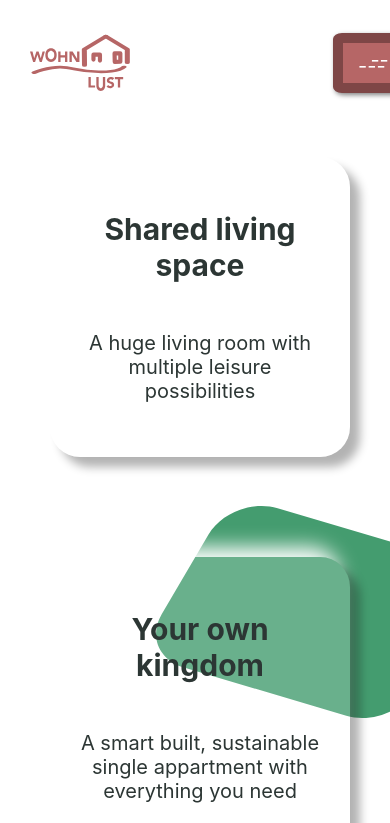
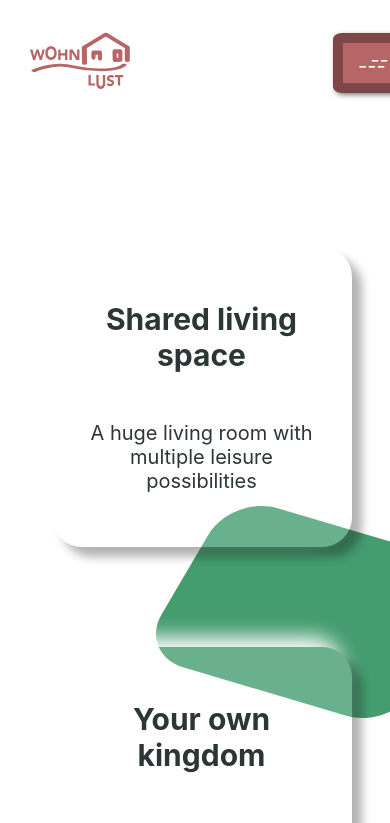
Before and after one commit to schwuchow/wohnlust, a React (Create React App) app: page /concept in a window 390 px wide. Shown: the top 823 px of the page. Built offline with nearby package versions, Linux system fonts and the light colour scheme; no server answers.

Commit message:
add more responsiveness, make logo reroute, change button search to icon

```diff
--- a/public/index.html
+++ b/public/index.html
@@ -24,6 +24,7 @@
       work correctly both with client-side routing and a non-root public URL.
       Learn how to configure a non-root public URL by running `npm run build`.
     -->
+    <link rel="stylesheet" href="https://fonts.googleapis.com/icon?family=Material+Icons">
     <title>React App</title>
   </head>
   <body>
--- a/src/app/App.js
+++ b/src/app/App.js
@@ -9,6 +9,7 @@ import Concept from '../layouts/Concept';
 import Logo from '../img/logo.svg';
 import { connect } from 'react-redux';
 import { fetchAppartmentUnits } from './actionApp';
+import { Link } from 'react-router-dom'
 
 class App extends React.Component {
 
@@ -19,8 +20,8 @@ class App extends React.Component {
   render() {
     return (
       <div className="App">
-        <object type="image/svg+xml" data={Logo} aria-label="Logo"></object>
         <Router>
+          <Link to="/"><object type="image/svg+xml" data={Logo} aria-label="Logo"></object></Link>
           <Navigation />
           <Route exact path="/" component={Home} />
           <Route path="/concept" component={Concept} />
--- a/src/app/App.scss
+++ b/src/app/App.scss
@@ -13,5 +13,11 @@
     margin-left: 3rem;
     grid-row: 1 / span 1;
     grid-column: 1 / span 1;
+    pointer-events: none;
+    transition: .2s;
+
+    &:hover {
+      // border: 1px solid var(--color-cta);
+    }
   }
 }
--- a/src/common/Button/Button.js
+++ b/src/common/Button/Button.js
@@ -11,7 +11,9 @@ const Button = props => {
     }
 
     return (
-    <button type="submit" className="btn btn__cta-btn" onClick={handleBtnClick}>{props.action}</button>
+        <button type="submit" className="btn btn__cta-btn" onClick={handleBtnClick}>
+            {(props.action==='Search') ? <i class="material-icons">search</i>:props.action}
+        </button>
     );
 };
 
--- a/src/common/Button/Button.scss
+++ b/src/common/Button/Button.scss
@@ -7,6 +7,14 @@
     color: #fff;
     cursor: pointer;
 
+    &:hover {
+        background-color: rgb(139, 77, 77);
+    }
+
+    i {
+        line-height: 1.5;
+    }
+
     @media screen and (max-width: 767px) {
         font-size: 2rem;
     }
--- a/src/features/searchbar/SearchBar.js
+++ b/src/features/searchbar/SearchBar.js
@@ -3,7 +3,6 @@ import './SearchBar.scss';
 import Button from '../../common/button/Button';
 import { setSearchField, setCityOnDisplay } from './actionSearchbar';
 import { connect } from 'react-redux';
-import { withRouter } from "react-router-dom";
 
 class SearchBar extends React.Component {
 
@@ -109,4 +108,4 @@ const mapStateToProps = (state) => {
     };
 }
 
-export default withRouter(connect(mapStateToProps, { setSearchField, setCityOnDisplay })(SearchBar));
+export default connect(mapStateToProps, { setSearchField, setCityOnDisplay })(SearchBar);
--- a/src/layouts/layouts.scss
+++ b/src/layouts/layouts.scss
@@ -1,6 +1,7 @@
 .layout {
     grid-row: 2 / span 1;
     grid-column: 2 / span 1;
+    margin-top: 10rem;
 
     &__home {
         display: flex;
@@ -8,8 +9,8 @@
         align-content: center;
 
         div {
-            margin-top: 10%;
             font-size: 5rem;
+            margin-top: 5rem;
 
             .positive-adj {
                 font-weight: 600;
@@ -32,10 +33,10 @@
 
     &__concept {
         display: flex;
-        justify-content: space-between;
+        justify-content: center;
+        flex-wrap: wrap;
 
         @media screen and (max-width: 767px) {
-            flex-direction: column;
         }
     }
 
@@ -48,7 +49,6 @@
     }
 
     &__story {
-        margin-top: 20rem;
         width: 70vw;
         display: flex;
         flex-direction: column;
```
Also changed, not shown: src/img/logo.svg.
